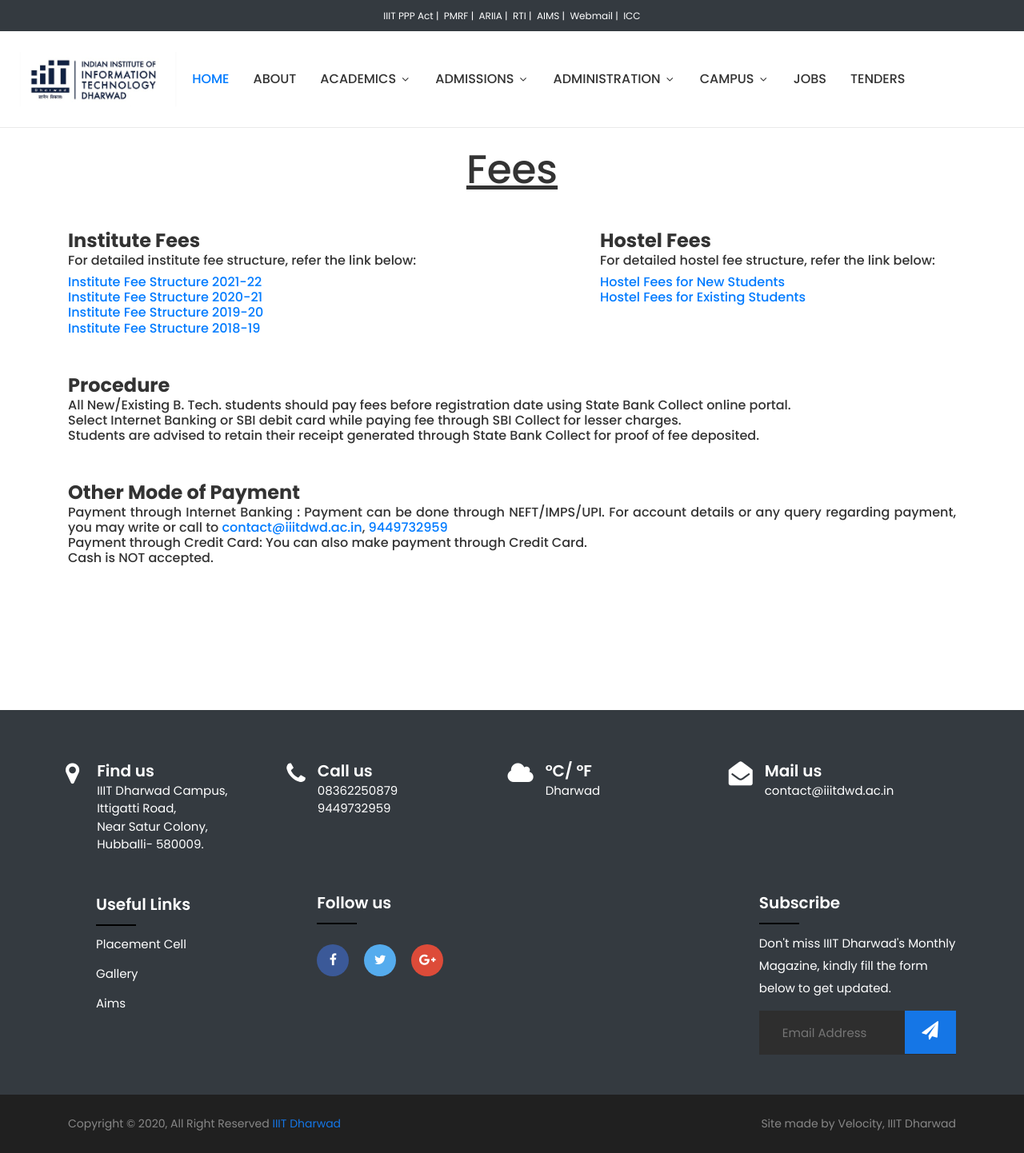
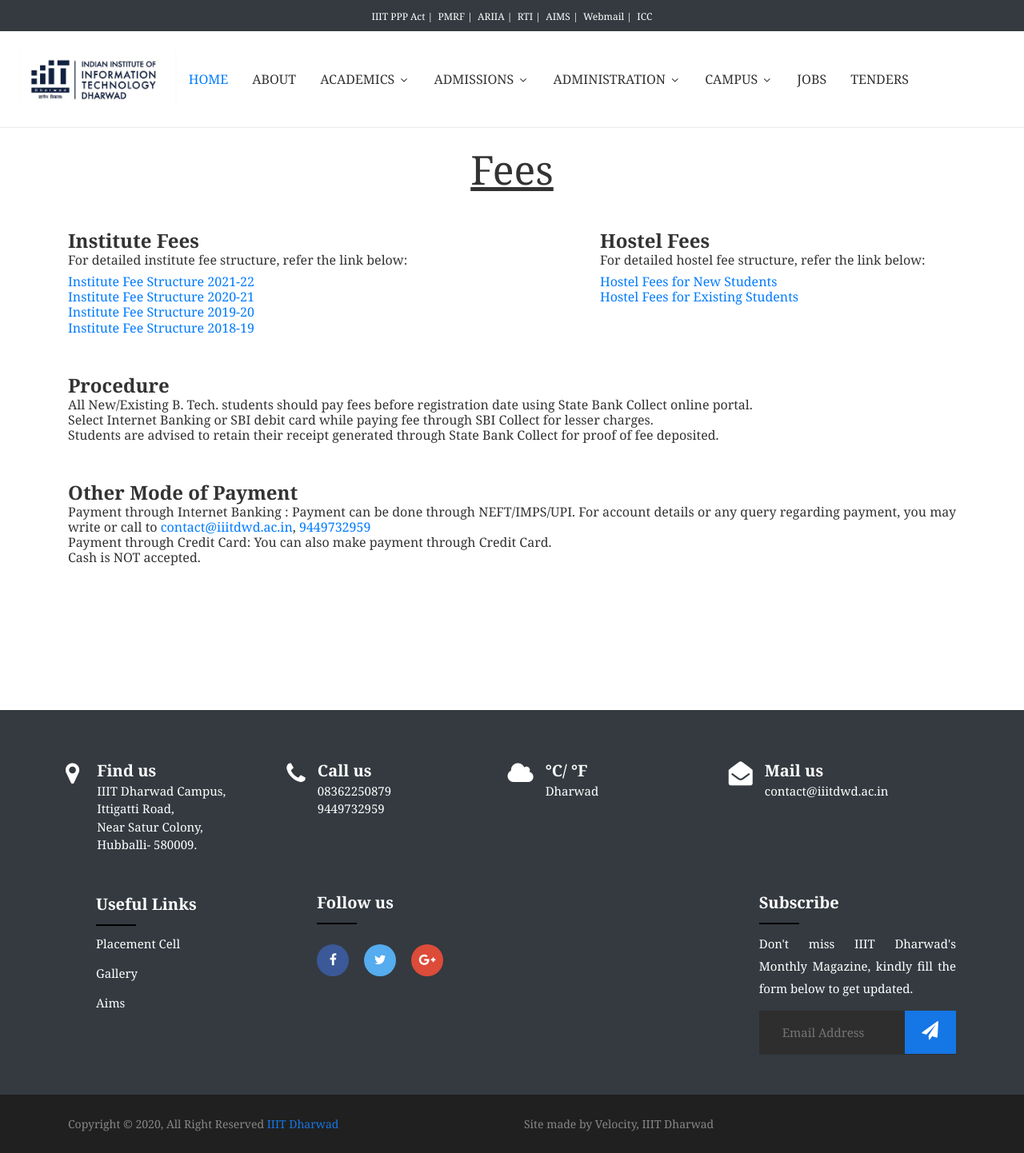
Before and after one commit to Velocity-IIITDWD/College-Website, a Django app: page /fees in a window 1280 px wide. Shown: the whole page at 80% size. Run offline with Django 3.2, Linux system fonts and the light colour scheme; some libraries are stand-ins or nearby versions.

Commit message:
Font Noto Serif added throughout, IIIT Dharwad homescreen div corrected and IIIT Dharwad animation corrected

```diff
--- a/iiitdsite/templates/iiitdsite/magazine.html
+++ b/iiitdsite/templates/iiitdsite/magazine.html
@@ -125,7 +125,7 @@
                 </div>
                 <div class="col-3">
                     <br>
-                    <h5>About Kaliedoscope</h5>
+                    <h5><b>About Kaliedoscope</b></h5>
                     <p>‘Kaleidoscope’, the institute magazine of IIIT Dharwad strives to bring to the limelight the creative writing and technical insights of our students and faculty members. We also get guest articles from experts in the industry and make it a point to publish them every month to help our students understand the industrial requirements and milieu. We are incalculably happy to present the magazine through the website of IIIT Dharwad.
                     </p>
 					<br>
--- a/static/iiitdsite/css/favicon_nav.css
+++ b/static/iiitdsite/css/favicon_nav.css
@@ -1,14 +1,17 @@
 /* Default CSS*/
 /* Imported CSS */
 @import url("https://fonts.googleapis.com/css?family=Poppins:200,300,400,500,600,700,900");
+@import url('https://fonts.googleapis.com/css2?family=Noto+Serif:ital,wght@0,400;0,700;1,400;1,700&display=swap');
 /* End Imported CSS*/
 
 /* Default CSS*/
 body {
-  font-family: "Poppins", sans-serif;
+  /* font-family: "Poppins", sans-serif; */
+  font-family: 'Noto Serif', serif;
   overflow-x: hidden;
   font-size: 15px;
   color: #333;
+  text-align: justify;
   /* height: 100%; */
   /* margin: 0;
   padding: 0; */
@@ -28,6 +31,7 @@
   line-height: 1.7;
   margin: 0;
   font-size: 16px;
+  text-align: justify;
 }
 
 h1,
--- a/static/iiitdsite/css/style.css
+++ b/static/iiitdsite/css/style.css
@@ -1,13 +1,16 @@
 /* Imported CSS */
 @import url("https://fonts.googleapis.com/css?family=Poppins:200,300,400,500,600,700,900");
+@import url('https://fonts.googleapis.com/css2?family=Noto+Serif:ital,wght@0,400;0,700;1,400;1,700&display=swap');
 /* End Imported CSS*/
 
 /* Default CSS*/
 body {
-  font-family: "Poppins", sans-serif;
+  /* font-family: "Poppins", sans-serif; */
+  font-family: 'Noto Serif', serif;
   overflow-x: hidden;
   font-size: 15px;
   color: #333;
+  text-align: justify;
   /* height: 100%; */
   /* margin: 0;
   padding: 0; */
@@ -22,6 +25,7 @@
   line-height: 1.7;
   margin: 0;
   font-size: 16px;
+  text-align: justify;
 }
 
 h1,
@@ -33,6 +37,7 @@
   margin: 0;
   padding: 0;
 }
+
 
 input:focus,
 textarea:focus,
@@ -1457,7 +1462,8 @@
   box-shadow: 0px 35px 77px -17px rgba(0, 0, 0, 0.44);
   overflow: hidden;
   color: rgb(0, 0, 0);
-  font-family: "Roboto";
+  /* font-family: "Roboto"; */
+  font-family: 'Noto Serif', serif;
 }
 @media screen and (max-width: 375px) {
   .tile {
@@ -1566,7 +1572,8 @@
 /* Font styles */
 
 #welcome {
-  font-family: "Roboto Slab", serif;
+  /* font-family: "Roboto Slab", serif; */
+  font-family: 'Noto Serif', serif;
   font-size: 2em;
 }
 
```
Also changed, not shown: iiitdsite/templates/iiitdsite/index.html (+13 -6 lines).
